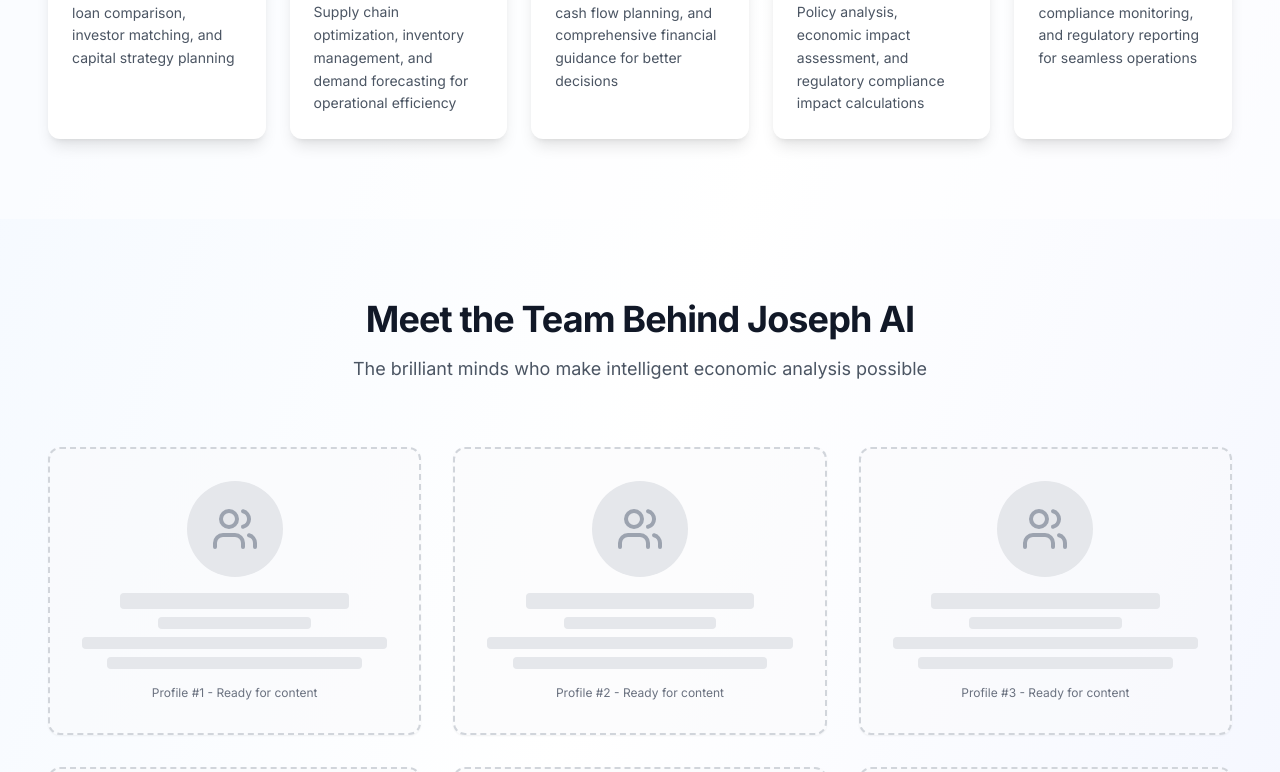
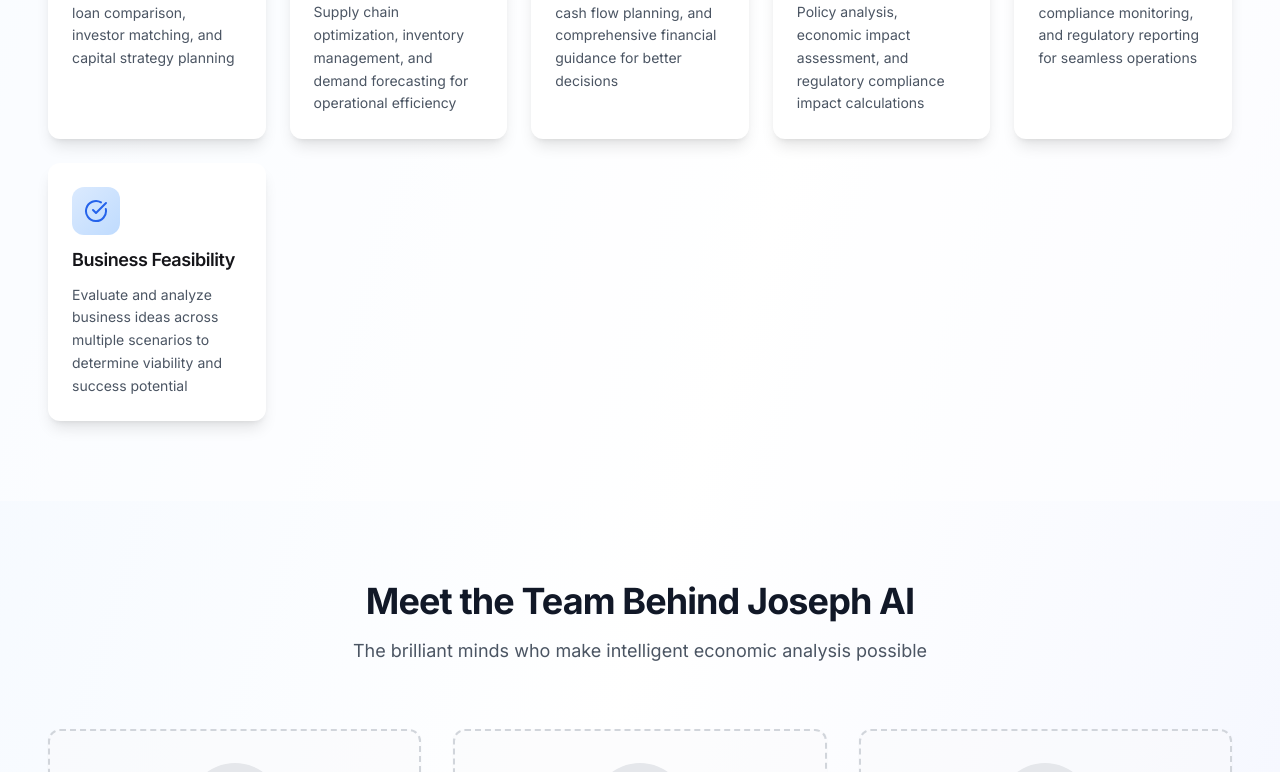
Before and after one commit to Gedoni-coder/Joseph-AI-Code2, a React (Vite) app: page / in a window 1280 px wide. Shown: the part 1393-2165 px from the top of the page. Built offline with nearby package versions, Linux system fonts and the light colour scheme; no server answers; the HTML template or start-up script is replaced by a standard one.

Commit message:
completionId: cgen-6f4545e21138475f955e94023007e5f1
cgen-6f4545e21138475f955e94023007e5f1

```diff
--- a/src/pages/Landing.tsx
+++ b/src/pages/Landing.tsx
@@ -86,6 +86,12 @@ const Landing = () => {
       title: "Tax and Compliance",
       description: "Tax optimization, compliance monitoring, and regulatory reporting for seamless operations",
       link: "/tax-compliance"
+    },
+    {
+      icon: <CheckCircle className="h-6 w-6" />,
+      title: "Business Feasibility",
+      description: "Evaluate and analyze business ideas across multiple scenarios to determine viability and success potential",
+      link: "/business-feasibility"
     },
   ];
 
```
